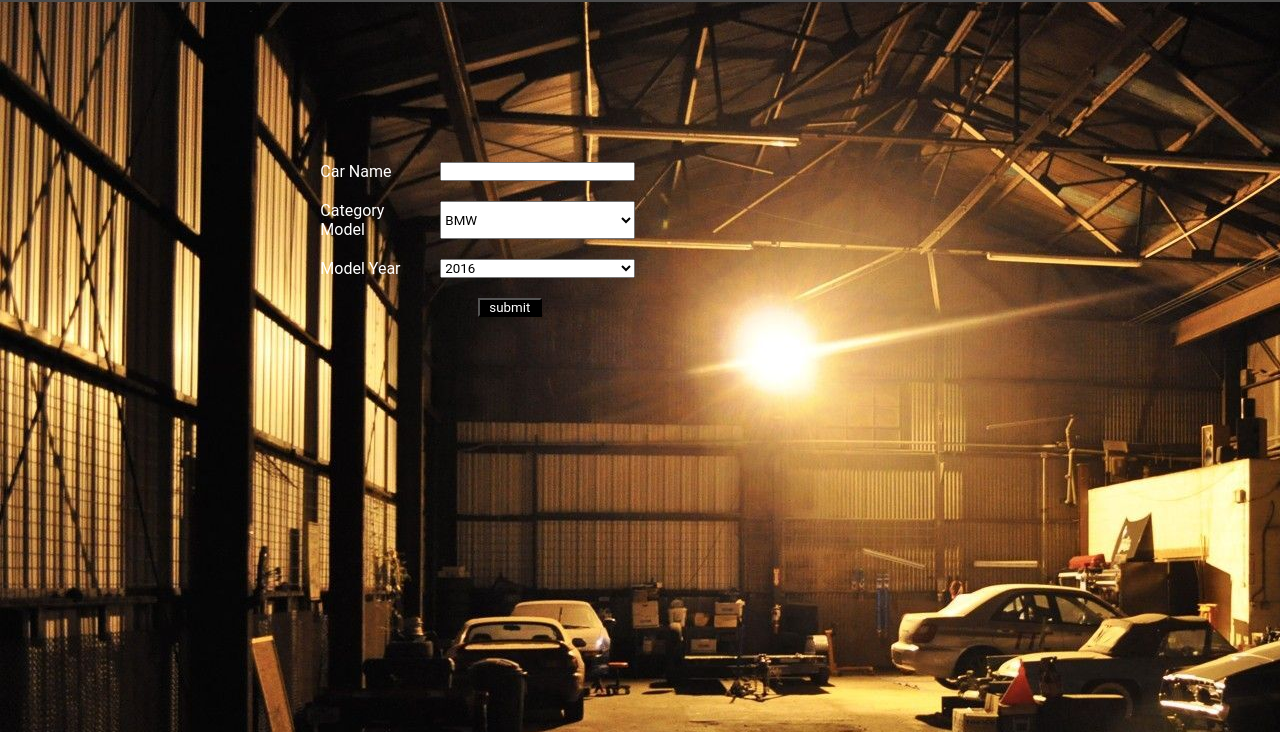
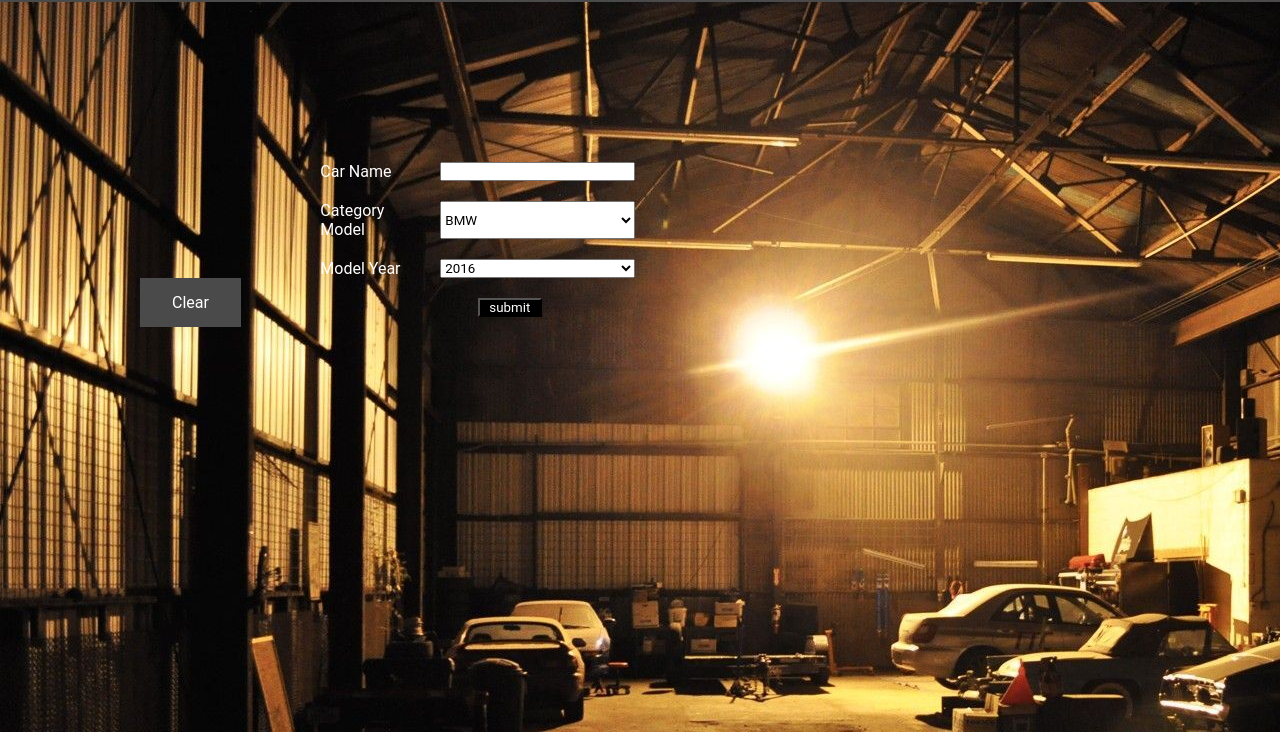
Before and after one commit to Omar-Tarawneh/my-garage, a plain HTML site: page index.html in a window 1280 px wide. Shown: the part 68-800 px from the top of the page. Drawn offline with Linux system fonts and the light colour scheme.

Commit message:
finsin the stretch goals

```diff
--- a/app.js
+++ b/app.js
@@ -7,6 +7,7 @@ var carObjects = [];
 
 const form = document.getElementById('car-form');
 const table = document.getElementById('car-table');
+const clear = document.getElementById('clear');
 
 
 // =========
@@ -96,9 +97,17 @@ function restorData() {
     }
 }
 
+function clearData(event) {
+    table.innerHTML = '';
+    localStorage.clear();
+
+
+}
+
 
 // ===========
 // calling and event listeners
 // ==========
 form.addEventListener('submit', carData);
+clear.addEventListener('click', clearData)
 restorData();
--- a/index.html
+++ b/index.html
@@ -43,6 +43,7 @@
             </table>
 
         </div>
+        <button id="clear">Clear</button>
     </main>
     <script src="app.js"></script>
 </body>
--- a/style.css
+++ b/style.css
@@ -58,3 +58,16 @@ table img {
 table td {
     padding: 3px 10px 10px 10px;
 }
+
+
+#clear {
+    background-color: #4a4a4a; /* Green */
+    border: none;
+    color: white;
+    padding: 15px 32px;
+    text-align: center;
+    text-decoration: none;
+    display: inline-block;
+    font-size: 16px;
+    margin-left: 140px;
+}
```
